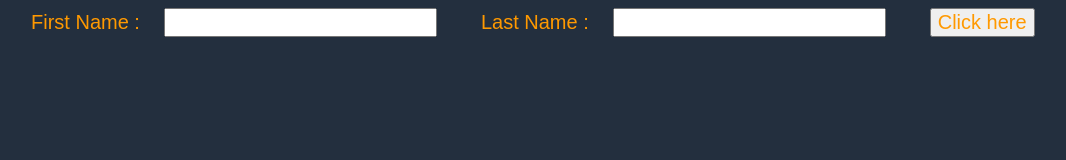
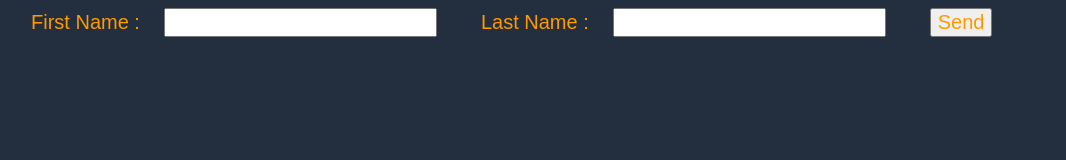
Before and after one commit to theeequeenjay/CECP, a plain HTML site: page index.html in a window 1280 px wide. Shown: the whole page, without its empty margins (17-1083 px from the left). Drawn offline with Linux system fonts and the light colour scheme.

Commit message:
Update index.html

```diff
--- a/index.html
+++ b/index.html
@@ -52,7 +52,7 @@
         <label>Last Name :</label>
         <input type="text" id="lName">
         <!-- set button onClick method to call function we defined passing input values as parameters -->
-        <button type="button" onclick="callAPI(document.getElementById('fName').value,document.getElementById('lName').value)">Click here</button>
+        <button type="button" onclick="callAPI(document.getElementById('fName').value,document.getElementById('lName').value)">Send</button>
     </form>
 </body>
 </html>
```
